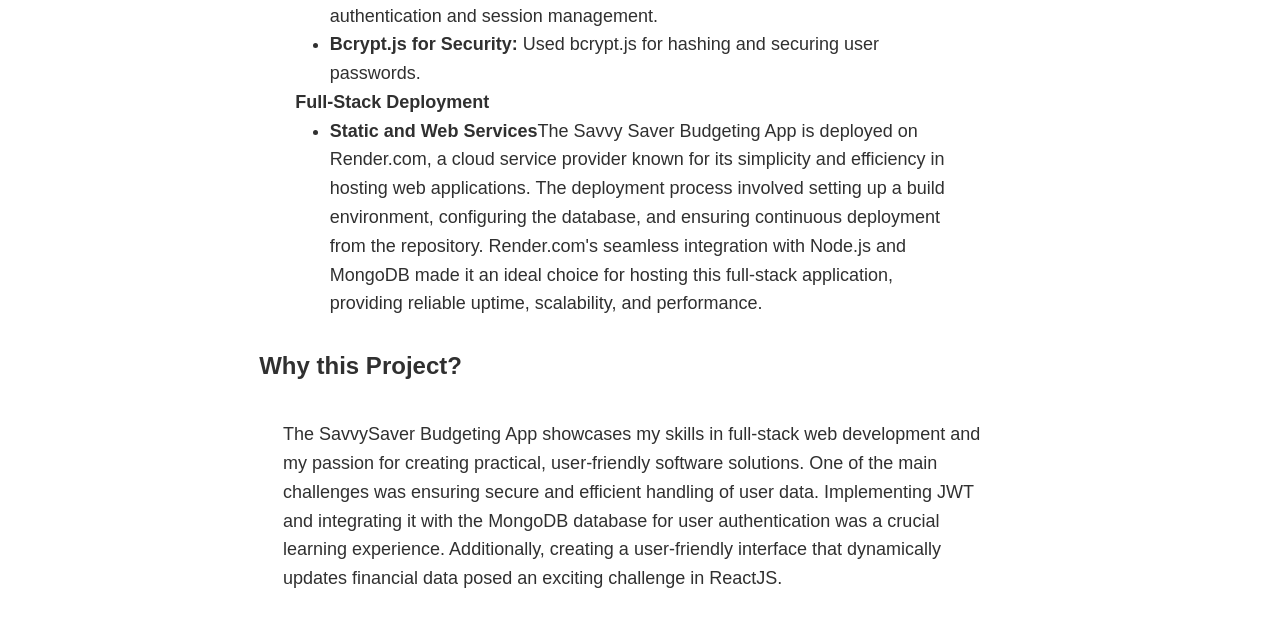
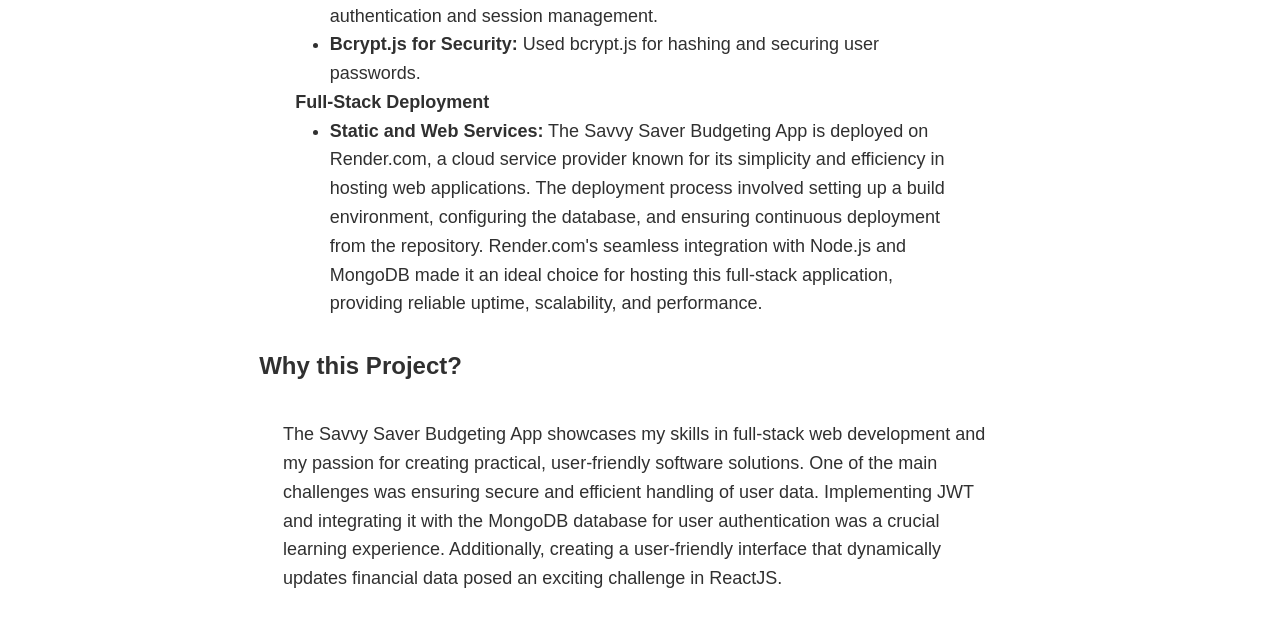
Before and after one commit to stace94/Portfolio, a plain HTML site: page portfolio-item-4.html in a window 1280 px wide. Shown: the part 1713-2339 px from the top of the page. Drawn offline with Linux system fonts and the light colour scheme; a web font is replaced by a local one.

Commit message:
Update portfolio-item-4.html

```diff
--- a/portfolio-item-4.html
+++ b/portfolio-item-4.html
@@ -91,7 +91,7 @@ the about-me is the section __ is the content -->
                 <li><strong>Bcrypt.js for Security:</strong> Used bcrypt.js for hashing and securing user passwords.</li>
             </ul>
             <ul class="features"><strong>Full-Stack Deployment</strong>
-                <li><strong>Static and Web Services</strong>The Savvy Saver Budgeting App is deployed on Render.com, a cloud service provider known for
+                <li><strong>Static and Web Services:</strong> The Savvy Saver Budgeting App is deployed on Render.com, a cloud service provider known for
                     its simplicity and efficiency in hosting web applications.
                     The deployment process involved setting up a build environment,
                     configuring the database, and ensuring continuous deployment
@@ -103,7 +103,7 @@ the about-me is the section __ is the content -->
             </ul>
         </div>
         <h3>Why this Project?</h3>
-        <p>The SavvySaver Budgeting App showcases my skills in full-stack web development and
+        <p>The Savvy Saver Budgeting App showcases my skills in full-stack web development and
              my passion for creating practical, user-friendly software solutions. One of the main
              challenges was ensuring secure and efficient handling of user data. Implementing JWT
              and integrating it with the MongoDB database for user authentication was a crucial
```
